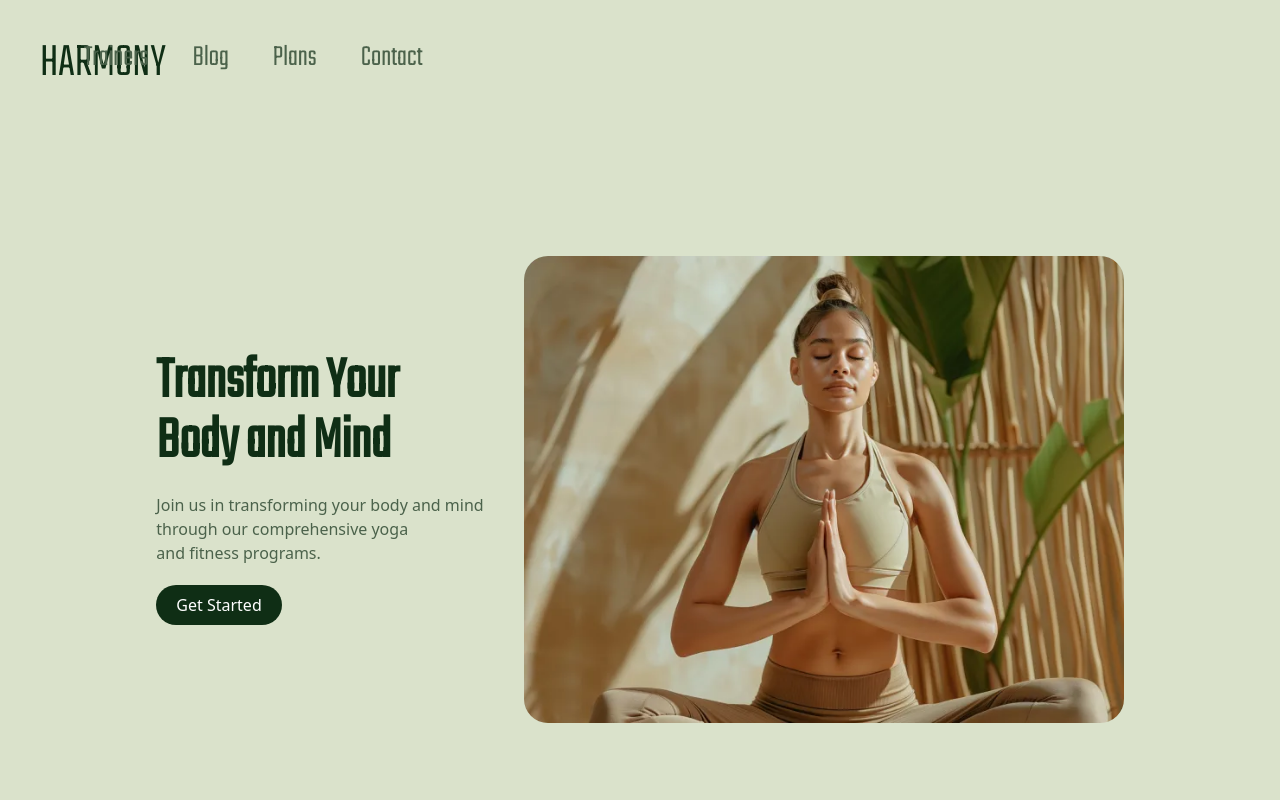
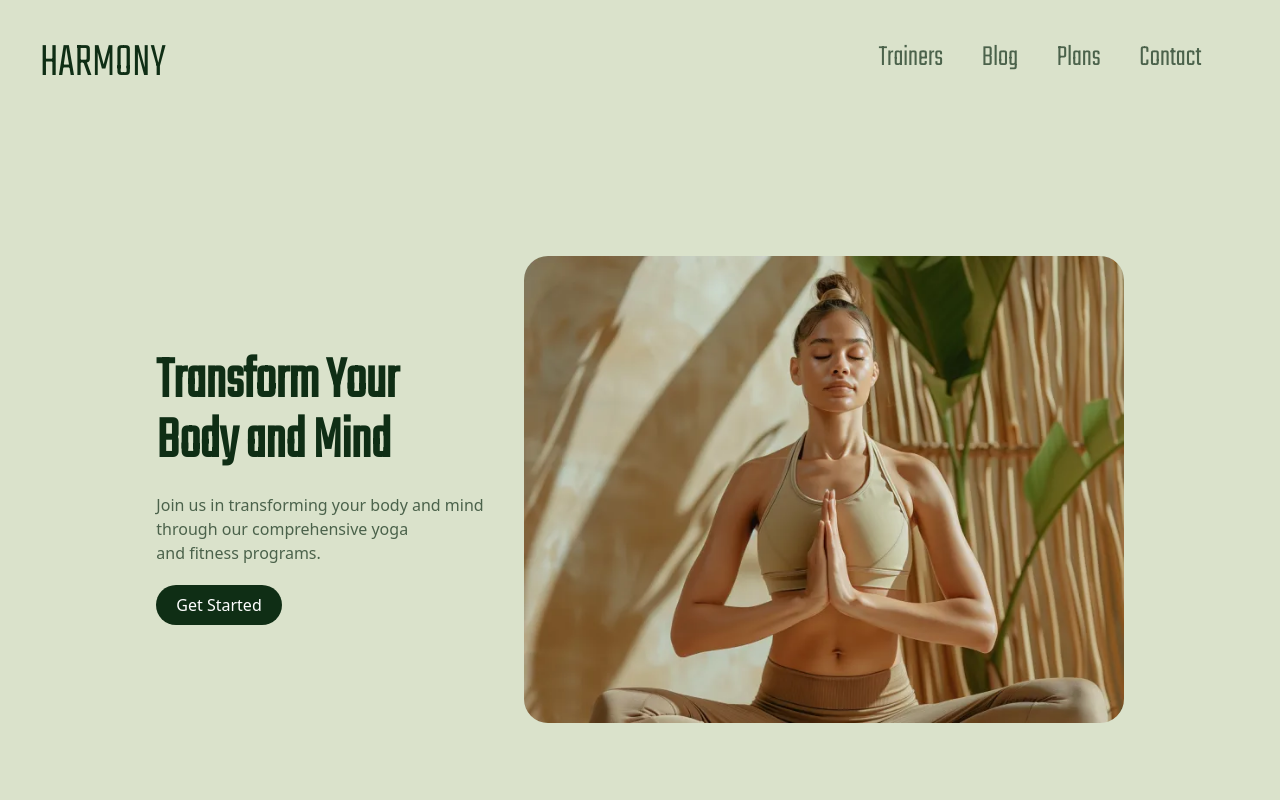
Before and after one commit to KostasTritsonis/yoga, a React (Vite) app: page / in a window 1280 px wide. Shown: the top 800 px of the page. Built offline with nearby package versions, Linux system fonts and the light colour scheme; a web font is replaced by a local one; what tailwindcss-animated would draw is missing.

Commit message:
18012025

```diff
--- a/src/Pages/Main/Navbar.jsx
+++ b/src/Pages/Main/Navbar.jsx
@@ -18,7 +18,7 @@ const Navbar = () => {
     <div className='flex justify-between p-10 container mx-auto'>
         <Link onClick={()=>{setMenu("/")}} to='/' className='text-5xl text-primary font-medium font-tregular'>HARMONY</Link>
         <nav ref={menuRef} className={`text-secondary text-3xl flex sm:justify-evenly font-tregular xl:w-1/3 lg:w-1/2 w-2/3
-          ${mobileMenu ?'max-sm:hidden ': 'absolute max-sm:top-24 max-sm:right-3 max-sm:text-center max-sm:flex-col max-sm:z-10 max-sm:bg-background max-sm:text-primary max-sm:w-full max-sm:h-[40%] max-sm:pt-[30px] max-sm:transition-transform max-sm:duration-500 '} `}>
+          ${mobileMenu ?'absolute max-sm:top-24 max-sm:right-3 max-sm:text-center max-sm:flex-col max-sm:z-10 max-sm:bg-background max-sm:text-primary max-sm:w-full max-sm:h-[40%] max-sm:pt-[30px] max-sm:transition-transform max-sm:duration-500':'max-sm:hidden '} `}>
         {[
             ['Trainers','/trainers'],
             ['Blog','/blog'],
```
